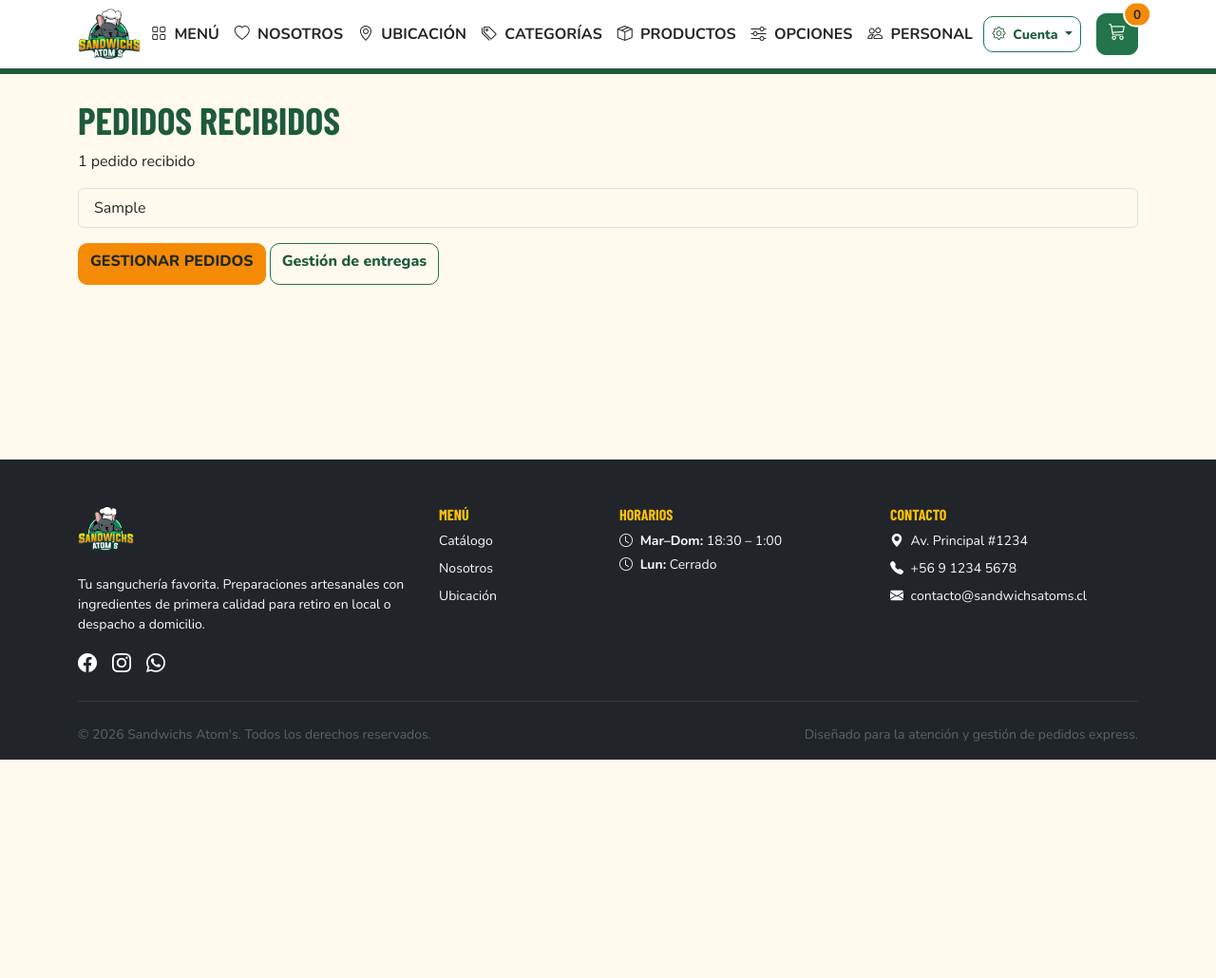
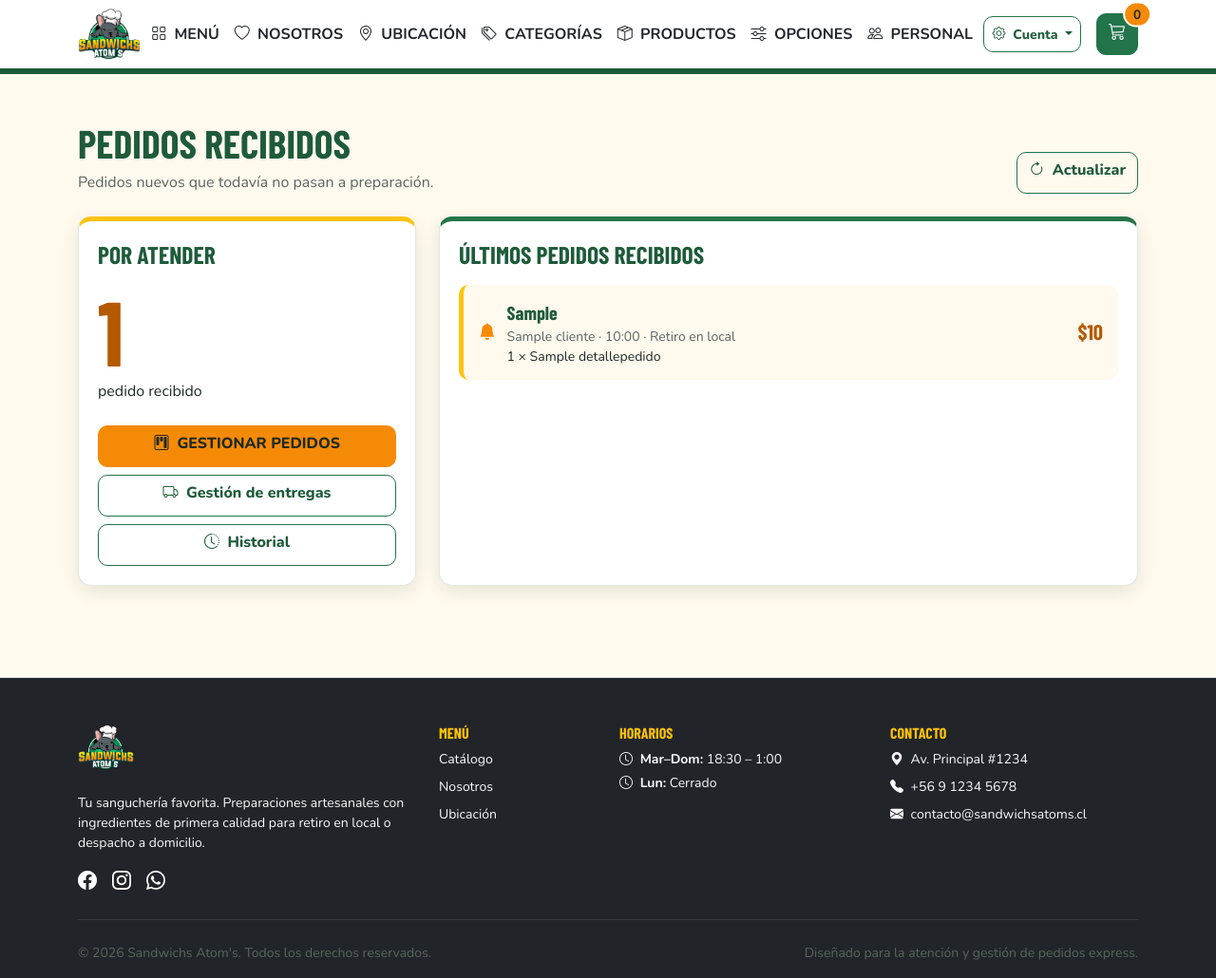
Before and after one commit to Dfvg898/prototipo-Sistema-pedidos-Atoms, a Django app: page /usuarios/alertas/pedidos/ in a window 1280 px wide. Shown: the whole page at 95% size. Before the commit the page ends 800 px from the top, so only its background shows below. Run offline with Django 5.2, Linux system fonts and the light colour scheme; a user stored in the database is signed in; tables that the repository leaves empty hold one stand-in row (values such as "Sample post"); some web fonts are replaced.

Commit message:
feat: agrega estilos a alerta pedidos con su estilo y view

```diff
--- /dev/null
+++ b/usuarios/static/usuarios/css/alertas-pedidos.css
@@ -0,0 +1,75 @@
+/* ==========================================================
+   Pedidos recibidos (alertas para Dueño y Cajero)
+   Usa los colores definidos en catalogo/css/atoms.css
+   ========================================================== */
+
+.titulo-pagina {
+    font-size: clamp(2rem, 4vw, 2.6rem);
+    margin-bottom: 0.25rem;
+}
+
+.panel h2 {
+    font-size: 1.6rem;
+    margin-bottom: 1rem;
+}
+
+/* ---------- Contador grande ---------- */
+.panel-contador { border-top-color: var(--amarillo); }
+
+.numero-pedidos {
+    font-family: var(--fuente-titulo);
+    font-weight: 800;
+    font-size: 6rem;
+    line-height: 1;
+    color: var(--texto-suave);
+    margin: 0 0 0.25rem;
+}
+.numero-pedidos.hay-pedidos { color: var(--naranja-oscuro); }
+
+/* ---------- Lista de pedidos ---------- */
+.lista-folios {
+    list-style: none;
+    padding: 0;
+    margin: 0;
+}
+
+.item-folio {
+    display: flex;
+    align-items: center;
+    gap: 0.75rem;
+    padding: 0.9rem 1rem;
+    margin-bottom: 0.6rem;
+    border-radius: 0.625rem;
+    border-left: 0.3125rem solid var(--amarillo);
+    background: var(--crema);
+}
+
+.item-folio i { color: var(--naranja); font-size: 1.1rem; }
+
+.item-folio .folio {
+    font-family: var(--fuente-titulo);
+    font-weight: 800;
+    font-size: 1.25rem;
+    color: var(--verde-oscuro);
+    overflow-wrap: anywhere;
+}
+
+.item-folio .total {
+    font-family: var(--fuente-titulo);
+    font-size: 1.4rem;
+    color: var(--naranja-oscuro);
+    white-space: nowrap;
+}
+
+.lista-vacia {
+    text-align: center;
+    color: var(--texto-suave);
+    padding: 2.5rem 0;
+    margin: 0;
+}
+.lista-vacia i {
+    display: block;
+    font-size: 2.5rem;
+    color: var(--verde);
+    margin-bottom: 0.5rem;
+}
--- a/usuarios/templates/usuarios/alertas_pedidos.html
+++ b/usuarios/templates/usuarios/alertas_pedidos.html
@@ -1,19 +1,78 @@
 {% extends "catalogo/base.html" %}
-{% load static %}
+{% load static formato %}
+
+{% block extra_css %}
+<link rel="stylesheet" href="{% static 'usuarios/css/alertas-pedidos.css' %}">
+{% endblock %}
 
 {% block content %}
-<section class="container py-4" data-pedidos-url="{% url 'usuarios_pedidos_recibidos' %}">
-    <h1>Pedidos recibidos</h1>
-    <p id="resumen-pedidos" role="status" aria-live="polite">Consultando pedidos…</p>
-    <ul id="folios-pedidos" class="list-group mb-3"></ul>
-    {% url 'ver_pedidos' as gestion_pedidos %}
-    {% if gestion_pedidos %}<a class="btn btn-primary" href="{{ gestion_pedidos }}">Gestionar pedidos</a>{% endif %}
-    {% url 'lista_delivery' as gestion_entregas %}
-    {% if gestion_entregas %}<a class="btn btn-outline-secondary" href="{{ gestion_entregas }}">Gestión de entregas</a>{% endif %}
-    <noscript><p>Activa JavaScript para ver las alertas.</p></noscript>
+<section class="container py-5">
+
+    <header class="d-flex flex-wrap align-items-end justify-content-between gap-3 mb-4">
+        <div>
+            <h1 class="titulo-pagina">Pedidos recibidos</h1>
+            <p class="text-secondary mb-0">Pedidos nuevos que todavía no pasan a preparación.</p>
+        </div>
+        <a href="{% url 'usuarios_alertas_pedidos' %}" class="btn btn-outline-secondary">
+            <i class="bi bi-arrow-clockwise me-1"></i> Actualizar
+        </a>
+    </header>
+
+    <div class="row g-4">
+        <!-- Contador y accesos -->
+        <div class="col-lg-4">
+            <section class="panel panel-contador h-100">
+                <h2>Por atender</h2>
+                <p class="numero-pedidos {% if pedidos %}hay-pedidos{% endif %}">{{ pedidos|length }}</p>
+                <p class="mb-4">pedido{{ pedidos|length|pluralize }} recibido{{ pedidos|length|pluralize }}</p>
+
+                <div class="d-grid gap-2">
+                    {% url 'ver_pedidos' as gestion_pedidos %}
+                    {% if gestion_pedidos %}
+                    <a class="btn btn-primary" href="{{ gestion_pedidos }}"><i class="bi bi-kanban me-1"></i> Gestionar pedidos</a>
+                    {% endif %}
+                    {% url 'lista_delivery' as gestion_entregas %}
+                    {% if gestion_entregas %}
+                    <a class="btn btn-outline-secondary" href="{{ gestion_entregas }}"><i class="bi bi-truck me-1"></i> Gestión de entregas</a>
+                    {% endif %}
+                    {% url 'historial_pedidos' as historial %}
+                    {% if historial %}
+                    <a class="btn btn-outline-secondary" href="{{ historial }}"><i class="bi bi-clock-history me-1"></i> Historial</a>
+                    {% endif %}
+                </div>
+            </section>
+        </div>
+
+        <!-- Lista de pedidos recibidos -->
+        <div class="col-lg-8">
+            <section class="panel h-100">
+                <h2>Últimos pedidos recibidos</h2>
+                {% if pedidos %}
+                <ul class="lista-folios">
+                    {% for pedido in pedidos %}
+                    <li class="item-folio">
+                        <i class="bi bi-bell-fill" aria-hidden="true"></i>
+                        <div class="flex-grow-1">
+                            <span class="folio">{{ pedido.folio }}</span>
+                            <small class="d-block text-secondary">
+                                {{ pedido.cliente.nombre }} · {{ pedido.fecha_creacion|date:"H:i" }} · {{ pedido.get_modalidad_entrega_display }}
+                            </small>
+                            <small class="d-block">
+                                {% for d in pedido.detalle.all %}{{ d.cantidad }} × {{ d.nombre_producto }}{% if not forloop.last %}, {% endif %}{% endfor %}
+                            </small>
+                        </div>
+                        <strong class="total">{{ pedido.total|pesos }}</strong>
+                    </li>
+                    {% endfor %}
+                </ul>
+                {% else %}
+                <p class="lista-vacia">
+                    <i class="bi bi-check2-circle"></i>
+                    No hay pedidos esperando. ¡Todo al día!
+                </p>
+                {% endif %}
+            </section>
+        </div>
+    </div>
 </section>
 {% endblock %}
-
-{% block extra_js %}
-<script src="{% static 'usuarios/js/alertas-pedidos.js' %}" defer></script>
-{% endblock %}
--- a/usuarios/urls.py
+++ b/usuarios/urls.py
@@ -3,7 +3,6 @@ from . import views
 
 urlpatterns = [
     path("alertas/pedidos/", views.alertas_pedidos_view, name="usuarios_alertas_pedidos"),
-    path("alertas/pedidos/recibidos/", views.pedidos_recibidos_view, name="usuarios_pedidos_recibidos"),
     path("login/", views.login_view, name="login"),
     path("logout/", views.logout_view, name="logout"),
     path("personal/", views.usuarios_list_view, name="usuarios_personal"),
--- a/usuarios/views.py
+++ b/usuarios/views.py
@@ -1,6 +1,5 @@
 from django.apps import apps
 from django.db.models.deletion import ProtectedError
-from django.http import JsonResponse
 from django.shortcuts import render, redirect, get_object_or_404
 from django.contrib import messages
 from django.contrib.auth import login, logout
@@ -300,19 +299,17 @@ def bitacora_list_view(request):
 @rol_requerido(Usuario.Rol.DUENO, Usuario.Rol.CAJERO)
 @require_GET
 def alertas_pedidos_view(request):
-    return render(request, "usuarios/alertas_pedidos.html")
-
-
-@never_cache
-@rol_requerido(Usuario.Rol.DUENO, Usuario.Rol.CAJERO)
-@require_GET
-def pedidos_recibidos_view(request):
-    if not apps.is_installed("pedidos"):
-        return JsonResponse({"error": "Pedidos no está disponible."}, status=503)
-    Pedido = apps.get_model("pedidos", "Pedido")
-    recibidos = Pedido.objects.filter(estado="RECI")
-    folios = list(recibidos.order_by("-fecha_creacion", "-pk").values_list("folio", flat=True)[:10])
-    return JsonResponse({"total": recibidos.count(), "folios": folios})
+    # Pedidos en estado "Recibido": los que todavía no pasan a preparación
+    pedidos = []
+    if apps.is_installed("pedidos"):
+        Pedido = apps.get_model("pedidos", "Pedido")
+        pedidos = (
+            Pedido.objects.filter(estado="RECI")
+            .select_related("cliente")
+            .prefetch_related("detalle")
+            .order_by("-fecha_creacion", "-pk")
+        )
+    return render(request, "usuarios/alertas_pedidos.html", {"pedidos": pedidos})
 
 
 def datos_entrega_view(request):
```
Also changed, not shown: usuarios/static/usuarios/js/alertas-pedidos.js (deleted, +0 -36 lines), usuarios/tests.py (+6 -11 lines).
